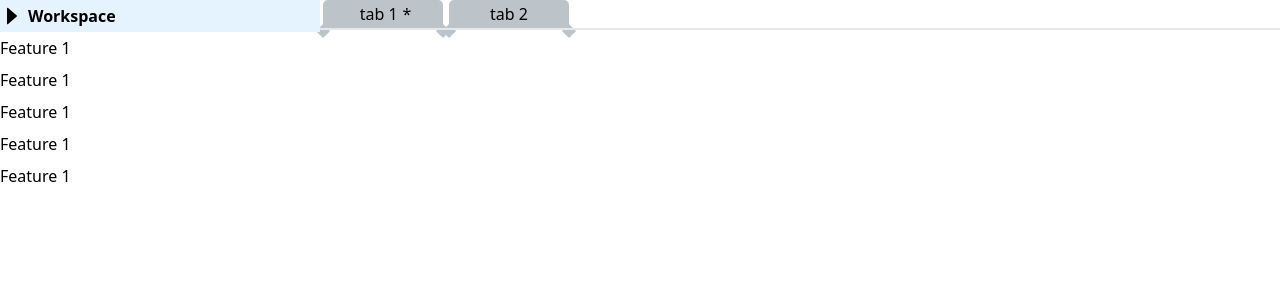
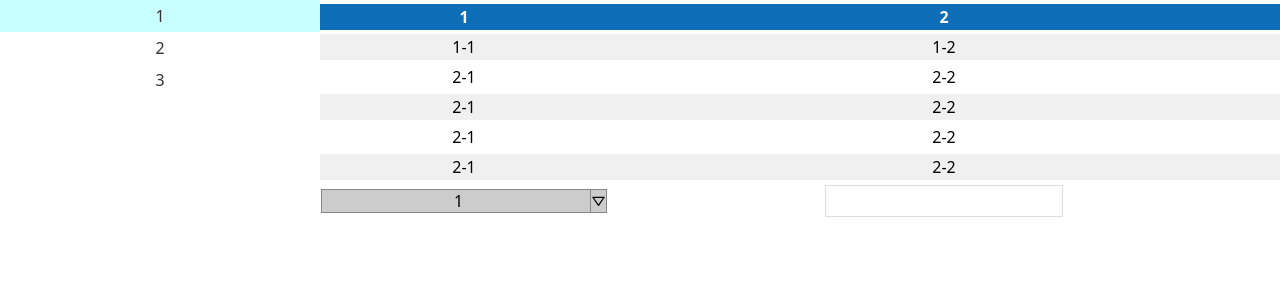
Before and after one commit to xinq05679/react-components, a React (Vite) app: page / in a window 1280 px wide. Shown: the top 300 px of the page. Built offline with nearby package versions, Linux system fonts and the light colour scheme.

Commit message:
Reinforce the components related to List

```diff
--- a/index.ts
+++ b/index.ts
@@ -9,8 +9,6 @@ export * from "./src/components/input/BasicLink";
 export * from "./src/components/input/BasicTextInput";
 export * from "./src/components/list/BasicList";
 export * from "./src/components/list/BasicListItem";
-export * from "./src/components/list/BasicListItemProps";
-export * from "./src/components/list/BasicListProps";
 export * from "./src/components/search/BasicSearchBar";
 export * from "./src/components/table/BasicTable";
 export * from "./src/components/treeview/BasicTreeView";
--- a/src/App.tsx
+++ b/src/App.tsx
@@ -19,6 +19,8 @@ import BasicTable from "./components/table/BasicTable";
 import BasicTabPage from "./components/tabpage/BasicTabPage";
 import useQueryDialog from "./hooks/useQueryDialog";
 import { QueryDialogType } from "./metadata/QueryDialogType";
+import BasicList from "./components/list/BasicList";
+import BasicToolTip from "./components/tooltip/BasicToolTip";
 
 const App: React.FC = () => {
   const [checkedList, setCheckedList] = useState([
@@ -30,58 +32,91 @@ const App: React.FC = () => {
     <>
       <BasicTemplate
         SideBar={
-          <BasicTreeView
-            roots={[
-              {
-                id: "0",
-                text: "Workspace",
-                children: [
-                  {
-                    id: "0-1",
-                  },
-                ],
-              },
+          <BasicList
+            items={[
               {
                 id: "1",
-                text: "Feature 1",
+                textReactNode: "1",
               },
               {
                 id: "2",
-                text: "Feature 1",
+                textReactNode: "2",
               },
               {
                 id: "3",
-                text: "Feature 1",
-              },
-              {
-                id: "4",
-                text: "Feature 1",
-              },
-              {
-                id: "5",
-                text: "Feature 1",
+                textReactNode: "3",
               },
             ]}
           />
+          // <BasicTreeView
+          //   roots={[
+          //     {
+          //       id: "0",
+          //       text: "Workspace",
+          //       children: [
+          //         {
+          //           id: "0-1",
+          //         },
+          //       ],
+          //     },
+          //     {
+          //       id: "1",
+          //       text: "Feature 1",
+          //     },
+          //     {
+          //       id: "2",
+          //       text: "Feature 1",
+          //     },
+          //     {
+          //       id: "3",
+          //       text: "Feature 1",
+          //     },
+          //     {
+          //       id: "4",
+          //       text: "Feature 1",
+          //     },
+          //     {
+          //       id: "5",
+          //       text: "Feature 1",
+          //     },
+          //   ]}
+          // />
         }
         ContentPage={
-          // <BasicTable
-          //   headerCell={[<th className="w-[30%]">1</th>, <th>2</th>]}
-          //   tableCell={[
-          //     [<td>1-1</td>, <td>1-2</td>],
-          //     [<td>2-1</td>, <td>2-2</td>],
-          //     [<td>2-1</td>, <td>2-2</td>],
-          //     [<td>2-1</td>, <td>2-2</td>],
-          //     [<td>2-1</td>, <td>2-2</td>],
-          //     [<td>2-1</td>, <td>2-2</td>],
-          //   ]}
+          <BasicTable
+            headerCell={[<th className="w-[30%]">1</th>, <th>2</th>]}
+            tableCell={[
+              [<td>1-1</td>, <td>1-2</td>],
+              [<td>2-1</td>, <td>2-2</td>],
+              [<td>2-1</td>, <td>2-2</td>],
+              [<td>2-1</td>, <td>2-2</td>],
+              [<td>2-1</td>, <td>2-2</td>],
+              [
+                <td>
+                  <BasicSelect
+                    items={[{ label: "1" }, { label: "2" }]}
+                    selectedLabel="1"
+                    readOnly
+                  />
+                </td>,
+                <td>
+                  <BasicToolTip text="QQ" position="TC">
+                    <BasicTextInput
+                      value=""
+                      onValueChanged={(value) => console.log(value)}
+                      onBlur={(value) => console.log(value)}
+                    />
+                  </BasicToolTip>
+                </td>,
+              ],
+            ]}
+          />
+          // <BasicTabPage
+          //   tabs={{
+          //     "tab 1": { text: "tab 1", isModified: true },
+          //     "tab 2": { text: "tab 2" },
+          //   }}
           // />
-          <BasicTabPage
-            tabs={{
-              "tab 1": { text: "tab 1", isModified: true },
-              "tab 2": { text: "tab 2" },
-            }}
-          />
         }
       ></BasicTemplate>
     </>
--- a/src/components/input/BasicTextInput.tsx
+++ b/src/components/input/BasicTextInput.tsx
@@ -2,10 +2,12 @@ import classNames from "classnames";
 import { MergeComponentStyle } from "../../utility/componentUtility";
 import { ComponentStyleMerging } from "../../metadata/ComponentStyle";
 import { useState, useRef, useEffect } from "react";
+import { KeyObject } from "crypto";
 
 export interface BasicTextInputProps {
   value: string;
   onValueChanged?: (value: string) => void;
+  onBlur?: (value: string) => void;
   formStyle?: ComponentStyleMerging;
   inputStyle?: ComponentStyleMerging;
   enableSelectAll?: boolean;
@@ -19,6 +21,7 @@ export const BasicTextInput: React.FC<BasicTextInputProps> = ({
   enableSelectAll,
   readOnly,
   onValueChanged,
+  onBlur,
 }) => {
   const [inputValue, setInputValue] = useState(value);
   const [oldValue, setOldValue] = useState(value);
@@ -42,11 +45,19 @@ export const BasicTextInput: React.FC<BasicTextInputProps> = ({
   const _inputStyle = MergeComponentStyle(
     {
       css: classNames(
-        "h-[100%]",
-        "grow",
-        "outline-0",
-        "pl-[5px]",
-        ["border border-[#ddd]", "hover:border-[#00f]", "focus:border-[#00f]"],
+        [
+          "h-[100%]",
+          "outline-0",
+          "border border-[#ddd]",
+          "cursor-pointer",
+          "pl-[5px]",
+          "grow",
+        ],
+        [
+          "[&]:hover:border-[#00f]",
+          "[&]:focus:border-[#00f]",
+          "[&]:focus:cursor-text",
+        ],
         [
           "[&[readOnly]]:bg-[#ccc]",
           "[&[readOnly]]:hover:border-0",
@@ -86,7 +97,15 @@ export const BasicTextInput: React.FC<BasicTextInputProps> = ({
         onClick={() => {
           if (enableSelectAll) inputRef.current?.select();
         }}
-        onBlur={() => submitRef.current?.click()}
+        onKeyDown={(event) => {
+          if (event.key === "Enter") {
+            inputRef.current?.blur();
+          }
+        }}
+        onBlur={() => {
+          submitRef.current?.click();
+          onBlur?.(inputValue);
+        }}
         readOnly={readOnly}
       />
       <input ref={submitRef} type="submit" className="hidden" />
--- a/src/components/list/BasicList.tsx
+++ b/src/components/list/BasicList.tsx
@@ -1,50 +1,63 @@
-import { BasicListItemProps } from "./BasicListItemProps";
-import { BasicListProps } from "./BasicListProps";
+import { BasicListItemProps } from "./BasicListItem";
+import { ComponentStyleMerging } from "../../metadata/ComponentStyle";
 import BasicListItem from "./BasicListItem";
 import { MergeComponentStyle } from "../../utility/componentUtility";
 import { Fragment } from "react";
+import classNames from "classnames";
+
+export interface BasicListProps<T extends BasicListItemProps> {
+  items: T[];
+  ListItemFC?: React.FC<T>;
+  outerContainerStyle?: ComponentStyleMerging;
+  innerContainerStyle?: ComponentStyleMerging;
+}
 
 export function BasicList<T extends BasicListItemProps>(
   props: BasicListProps<T>
 ): React.ReactElement<BasicListProps<T>> {
   const {
-    listItems,
-    onClicked,
-    onContextMenuClicked,
-    ListItem,
-    containerStyle,
+    items,
+    ListItemFC = BasicListItem,
+    outerContainerStyle,
+    innerContainerStyle,
   } = props;
 
-  const _containerStyle = MergeComponentStyle(
+  const _outerContainerStyle = MergeComponentStyle(
     {
-      css: "flex flex-col grow shrink-0 overflow-y-auto h-1",
+      css: classNames("h-[100%] w-[100%]", "overflow-auto", "relative"),
     },
-    containerStyle
+    outerContainerStyle
+  );
+
+  const _innerContainerStyle = MergeComponentStyle(
+    { css: classNames("flex flex-col", " w-[100%]", "absolute") },
+    innerContainerStyle
   );
 
   return (
-    <ul className={_containerStyle.css} style={_containerStyle.style}>
-      {listItems.map((item) => {
+    <div
+      className={_outerContainerStyle.css}
+      style={_outerContainerStyle.style}
+    >
+      <ul
+        className={_innerContainerStyle.css}
+        style={_innerContainerStyle.style}
+      >
+        {items.map((item) => {
           const { id } = item;
           return (
             <Fragment key={id}>
               {(() => {
                 const props = {
                   ...item,
-                onClicked: () => {
-                  onClicked?.(id);
-                },
-                onContextMenuClicked: (pos: any) => {
-                  onContextMenuClicked?.(id, pos);
-                },
                 };
-              if (ListItem) return <ListItem {...props} />;
-              return <BasicListItem {...props} />;
+                return <ListItemFC {...props} />;
               })()}
             </Fragment>
           );
         })}
       </ul>
+    </div>
   );
 }
 
--- a/src/components/list/BasicListItem.tsx
+++ b/src/components/list/BasicListItem.tsx
@@ -1,59 +1,85 @@
-import { BasicListItemProps } from "./BasicListItemProps";
+import { ReactNode } from "react";
+import { ComponentStyleMerging } from "../../metadata/ComponentStyle";
 import { MergeComponentStyle } from "../../utility/componentUtility";
 import classNames from "classnames";
 
+export interface BasicListItemProps {
+  id: string;
+  prevReactNode?: ReactNode;
+  postReactNode?: ReactNode;
+  textReactNode?: React.ReactNode;
+  isSelected?: boolean;
+  onClicked?: (event: React.MouseEvent<HTMLButtonElement>) => void;
+  onContextMenuClicked?: (event: React.MouseEvent<HTMLButtonElement>) => void;
+  listContainerStyle?: ComponentStyleMerging;
+  textStyle?: ComponentStyleMerging;
+  prevStyle?: ComponentStyleMerging;
+  postStyle?: ComponentStyleMerging;
+}
+
 export const BasicListItem: React.FC<BasicListItemProps> = ({
-  text,
-  icon,
+  textReactNode,
+  prevReactNode,
+  postReactNode,
   isSelected,
   onClicked,
   onContextMenuClicked,
-  listStyle,
-  iconStyle,
+  listContainerStyle,
   textStyle,
+  prevStyle,
+  postStyle,
 }) => {
-  const _listStyle = MergeComponentStyle(
+  const _listContainerStyle = MergeComponentStyle(
     {
       css: classNames(
-        "flex items-center rounded font-semibold py-3 w-[100%] text-xl",
-        "text-[color:#333] bg-[color:#fff0]",
-        "hover:text-[color:#333] hover:bg-[color:#9ff8]",
-        "aria-selected:text-[color:#00f] aria-selected:bg-[color:#9ff]"
+        ["flex items-center", "w-[100%] h-[32px]", "text-[#333]", "bg-[#fff0]"],
+        ["[&]:hover:text-[#333]", "[&]:hover:bg-[#9ff8]"],
+        [
+          "[&[data-selected='true']]:text-[color:#00f]",
+          "[&[data-selected='true']]:bg-[color:#9ff]",
+        ]
       ),
     },
-    listStyle
+    listContainerStyle
   );
 
-  const _iconStyle = MergeComponentStyle(
-    {
-      css: "mx-2 shrink-0 grow-0",
-    },
-    iconStyle
-  );
+  const _prevStyle = MergeComponentStyle({}, prevStyle);
 
   const _textStyle = MergeComponentStyle(
     {
-      css: "flex flex-col items-start shrink-0 grow",
+      css: "grow",
     },
     textStyle
   );
 
+  const _postStyle = MergeComponentStyle({}, postStyle);
+
   return (
     <button
-      aria-selected={isSelected}
-      style={_listStyle.style}
-      className={_listStyle.css}
-      onClick={() => onClicked?.()}
-      onContextMenuCapture={(evt) =>
-        onContextMenuClicked?.({ x: evt.clientX, y: evt.clientY })
-      }
+      data-selected={isSelected}
+      style={_listContainerStyle.style}
+      className={_listContainerStyle.css}
+      onClick={onClicked}
+      onContextMenuCapture={onContextMenuClicked}
     >
-      {icon && (
-        <img src={icon} className={_iconStyle.css} style={_iconStyle.style} />
+      {/* PREV React Node */}
+      {prevReactNode && (
+        <div className={_prevStyle.css} style={_prevStyle.style}>
+          {prevReactNode}
+        </div>
       )}
+
+      {/* Text React Node */}
       <div className={_textStyle.css} style={_textStyle.style}>
-        {text}
+        {textReactNode}
       </div>
+
+      {/* POST React Node */}
+      {postReactNode && (
+        <div className={_postStyle.css} style={_postStyle.style}>
+          {postReactNode}
+        </div>
+      )}
     </button>
   );
 };
--- a/src/components/select/BasicSelect.tsx
+++ b/src/components/select/BasicSelect.tsx
@@ -35,7 +35,7 @@ export const BasicSelect: React.FC<BasicSelectProps> = ({
   optionsDivStyle,
   optionStyle,
   onSelectedItemChanged,
-  readOnly,
+  readOnly = false,
 }) => {
   const [selectedItem, setSelectedItem] = useState<SelectItem | undefined>();
   const [openDropDown, setOpenDropDown] = useState(false);
@@ -93,10 +93,7 @@ export const BasicSelect: React.FC<BasicSelectProps> = ({
         "border border-[#888]",
         "flex items-center",
         "bg-[#fff]",
-        [
-          "[&[data-readonly='true']]:bg-[#ccc]",
-          "[&[data-readonly='true']]:cursor-default",
-        ]
+        ["[&[data-readonly=true]]:bg-[#ccc]"]
       ),
     },
     selectStyle
@@ -131,15 +128,16 @@ export const BasicSelect: React.FC<BasicSelectProps> = ({
   const _optionStyle = MergeComponentStyle(
     {
       css: classNames(
-        "cursor-pointer",
+        "group-[&[data-readonly=false]]:cursor-pointer",
         [
-          "[&:hover]:bg-[#1e90ff]",
-          "[&:hover]:text-[#fff]",
-          "[&:hover]:font-bold",
+          "group-[&[data-readonly=false]]:[&:hover]:bg-[#1e90ff]",
+          "group-[&[data-readonly=false]]:[&:hover]:text-[#fff]",
+          "group-[&[data-readonly=false]]:[&:hover]:font-bold",
         ],
-        "group-[&[data-highlight='true']]:[&[data-select='true']]:bg-[#1e90ff]",
-        "group-[&[data-highlight='true']]:[&[data-select='true']]:text-[#fff]",
-        "group-[&[data-highlight='true']]:[&[data-select='true']]:font-bold"
+        "group-[&[data-highlight=true]]:[&[data-select='true']]:bg-[#1e90ff]",
+        "group-[&[data-highlight=true]]:[&[data-select='true']]:text-[#fff]",
+        "group-[&[data-highlight=true]]:[&[data-select='true']]:font-bold",
+        "group-[&[data-readonly=true]]:bg-[#ccc]"
       ),
     },
     optionStyle
@@ -157,6 +155,8 @@ export const BasicSelect: React.FC<BasicSelectProps> = ({
     event: React.MouseEvent<HTMLDivElement>,
     option: SelectItem
   ) => {
+    if (readOnly) return setOpenDropDown(false);
+
     setSelectedItem(option);
     setOpenDropDown(false);
     onSelectedItemChanged?.(option.label);
@@ -172,11 +172,8 @@ export const BasicSelect: React.FC<BasicSelectProps> = ({
           style={_selectStyle.style}
           ref={selectRef}
           onClick={() => {
-            if (readOnly) setOpenDropDown(false);
-            else {
-              setOpenDropDown(!openDropDown);
-              setHighlightSelected(true);
-            }
+            setOpenDropDown(!openDropDown);
+            setHighlightSelected(!readOnly);
           }}
         >
           <div className="grow">
@@ -198,6 +195,7 @@ export const BasicSelect: React.FC<BasicSelectProps> = ({
           <BasicPortal>
             <div
               data-highlight={highlightSelected}
+              data-readonly={readOnly}
               className={_optionsDivStyle.css}
               style={_optionsDivStyle.style}
               ref={optionsDivRef}
--- a/src/components/table/BasicTable.tsx
+++ b/src/components/table/BasicTable.tsx
@@ -12,6 +12,10 @@ export interface BasicTableProps {
   headerStyle?: ComponentStyleMerging;
   rowStyle?: ComponentStyleMerging;
   cellStyle?: ComponentStyleMerging;
+  onRowClicked?: (
+    event: React.MouseEvent<HTMLTableRowElement>,
+    rowIdx: number
+  ) => void;
 }
 
 export const BasicTable: React.FC<BasicTableProps> = ({
@@ -21,6 +25,7 @@ export const BasicTable: React.FC<BasicTableProps> = ({
   tableStyle,
   headerStyle,
   rowStyle,
+  onRowClicked,
 }) => {
   const _tableDivStyle = MergeComponentStyle(
     {
@@ -71,6 +76,9 @@ export const BasicTable: React.FC<BasicTableProps> = ({
                 key={`row-${rowIdx}`}
                 className={_rowStyle.css}
                 style={_rowStyle.style}
+                onClick={(event) => {
+                  onRowClicked?.(event, rowIdx);
+                }}
               >
                 {row.map((cell, colIdx) => (
                   <Fragment key={`cell-${rowIdx}-${colIdx}`}>{cell}</Fragment>
--- a/src/components/tabpage/BasicTab.tsx
+++ b/src/components/tabpage/BasicTab.tsx
@@ -37,7 +37,7 @@ export const BasicTab: React.FC<BasicTabProps> = ({
         [
           "flex items-center",
           "mx-[3px] py-[2px]",
-          "w-[120px]",
+          "w-fit",
           "relative",
           "cursor-pointer",
           "bg-[#bcc3c9] hover:bg-[#eee]",
@@ -82,6 +82,7 @@ export const BasicTab: React.FC<BasicTabProps> = ({
         "text-center",
         "grow",
         "flex justify-center",
+        "px-[25px]",
       ]),
     },
     textStyle
```
Also changed, not shown: src/components/list/BasicListItemProps.ts (deleted, +0 -16 lines), src/components/list/BasicListProps.ts (deleted, +0 -11 lines), src/hooks/useQueryDialog.tsx (+5 -5 lines). Lines whose indentation alone changed are shown as unchanged.
